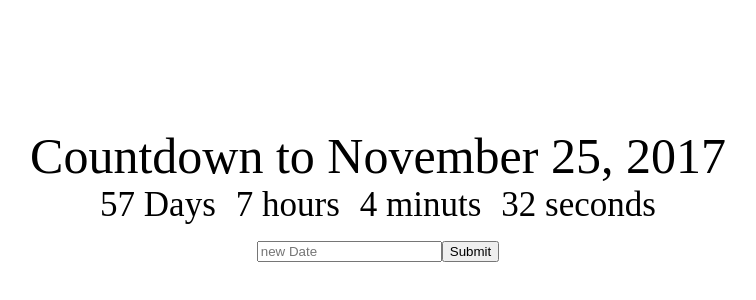
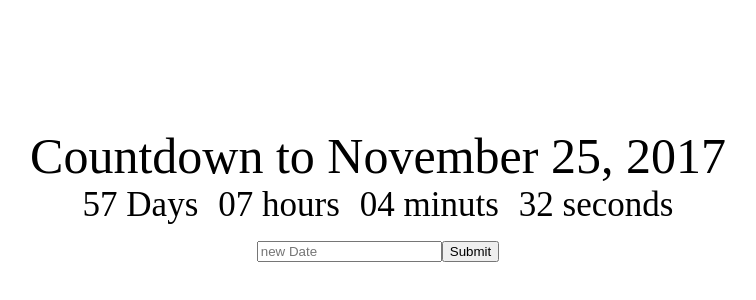
Before and after one commit to maliaaska/Start-Using-React, a React (Create React App) app: page / in a window 1280 px wide. Shown: the part 126-426 px from the top of the page, without its empty margins (262-1018 px from the left). Built offline with nearby package versions, Linux system fonts and the light colour scheme.

Commit message:
Countdown date clock done

```diff
--- a/src/Clock.jsx
+++ b/src/Clock.jsx
@@ -18,6 +18,9 @@
         this.getTimeUntil(this.props.deadline);
     }
 
+    leading0(num){
+       return num < 10 ? '0' + num : num;
+    }
     componentDidMount(){
         setInterval(() => this.getTimeUntil(this.props.deadline))
     }
@@ -37,10 +40,10 @@
     render (){
 
         return(<div>
-            <div className="Clock-days">{this.state.days} Days</div>
-            <div className="Clock-hours">{this.state.hours} hours</div>
-            <div className="Clock-minuts">{this.state.minutes} minuts</div>
-            <div className="Clock-seconds">{this.state.seconds} seconds</div>
+            <div className="Clock-days">{this.leading0(this.state.days)} Days</div>
+            <div className="Clock-hours">{this.leading0(this.state.hours)} hours</div>
+            <div className="Clock-minuts">{this.leading0(this.state.minutes)} minuts</div>
+            <div className="Clock-seconds">{this.leading0(this.state.seconds)} seconds</div>
         </div>)
 
     }
```
